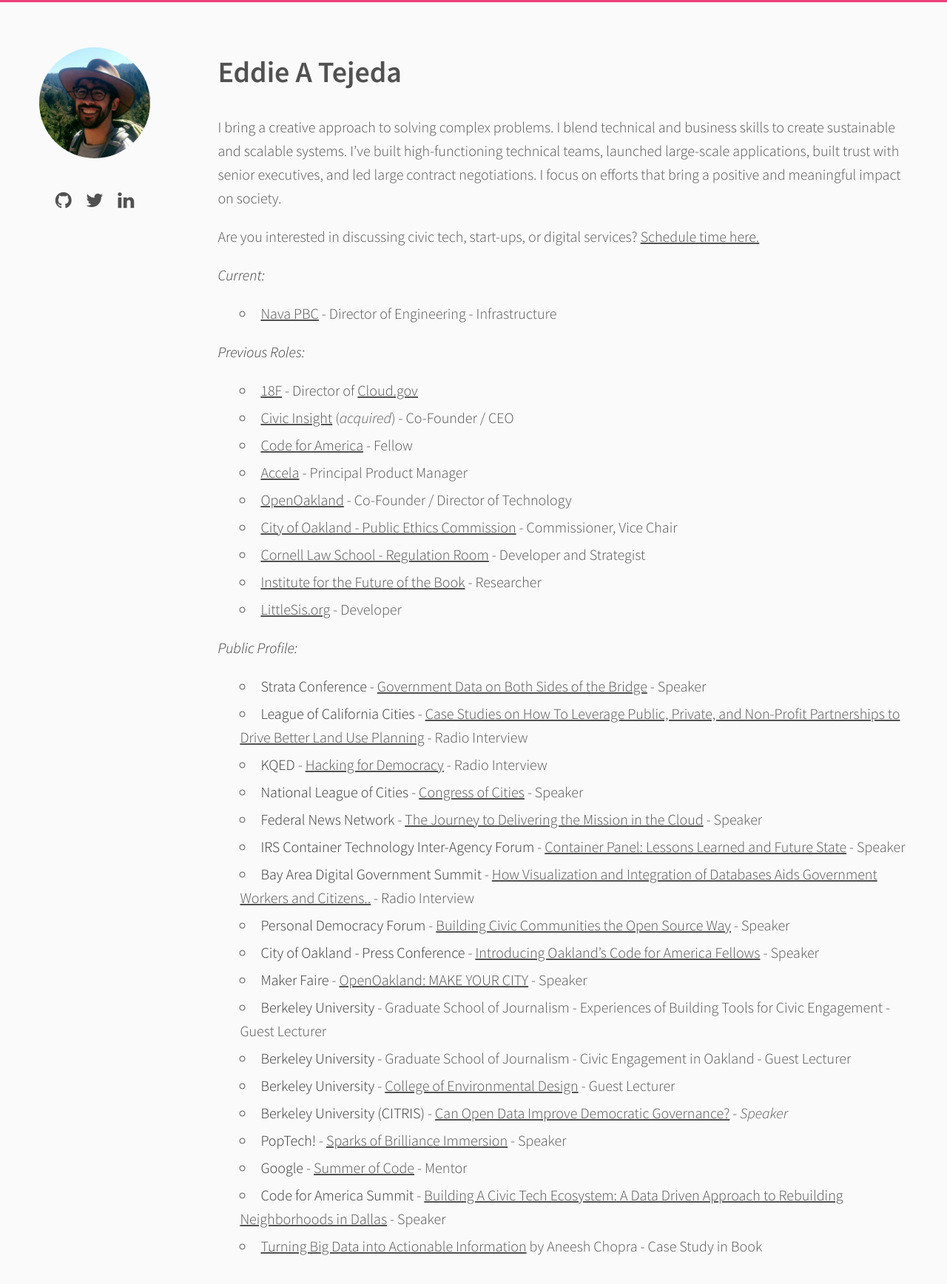
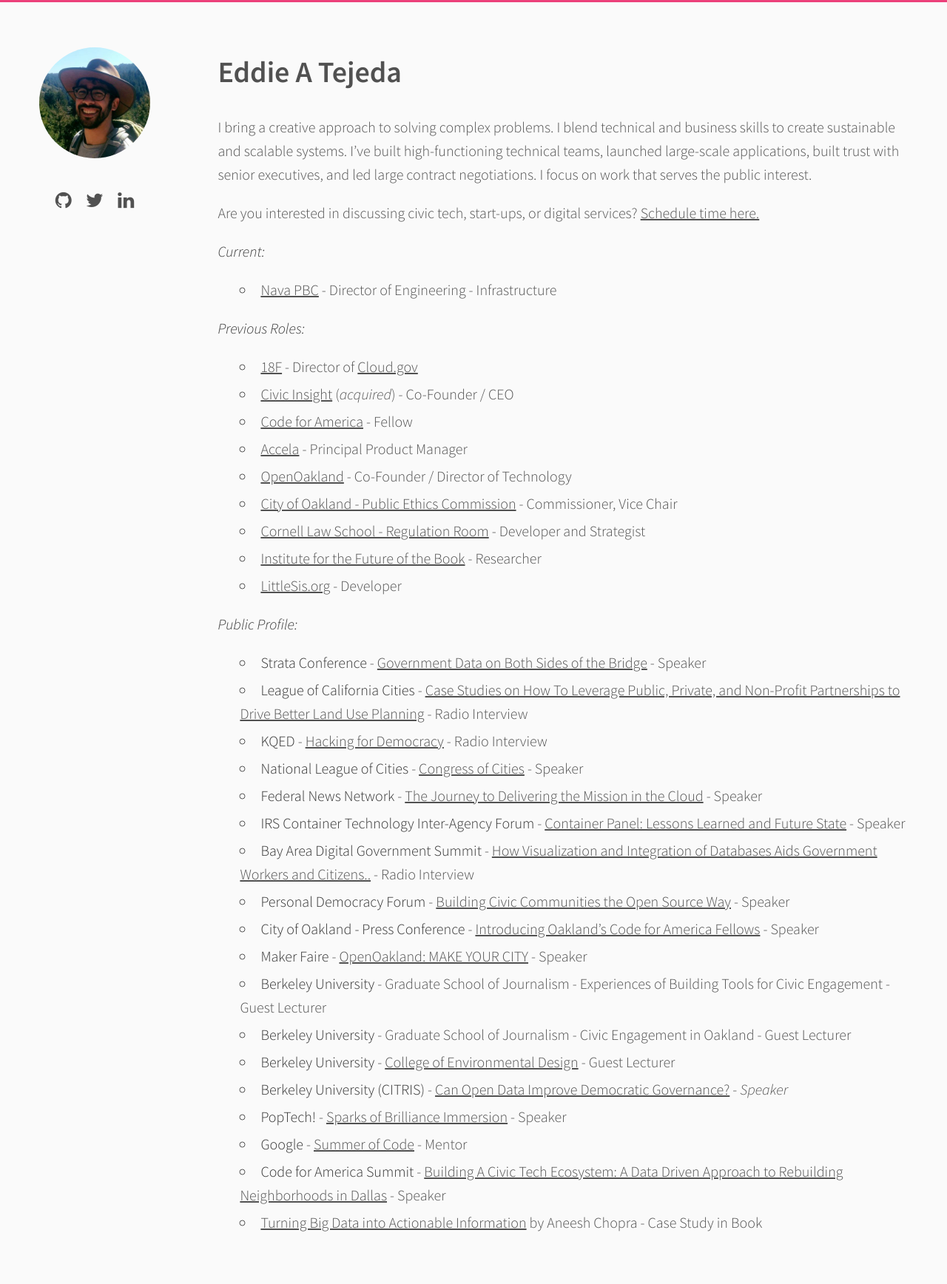
Before and after one commit to eddietejeda/eddietejeda.com, a Jekyll site: the page built from index.md, in a window 1280 px wide. Shown: the top 1736 px of the page at 74% size. Built offline with Jekyll 4.4.1, drawn with Linux system fonts in a browser that asks for light colours.

Commit message:
Update index.md

```diff
--- a/index.md
+++ b/index.md
@@ -2,7 +2,7 @@
 layout: page
 ---
 
-I bring a creative approach to solving complex problems. I blend technical and business skills to create sustainable and scalable systems. I’ve built high-functioning technical teams, launched large-scale applications, built trust with senior executives, and led large contract negotiations. I focus on efforts that bring a positive and meaningful impact on society.
+I bring a creative approach to solving complex problems. I blend technical and business skills to create sustainable and scalable systems. I’ve built high-functioning technical teams, launched large-scale applications, built trust with senior executives, and led large contract negotiations. I focus on work that serves the public interest.
 
 Are you interested in discussing civic tech, start-ups, or digital services? <a href="https://calendly.com/eddietejeda/30min">Schedule time here.</a>
 
```
